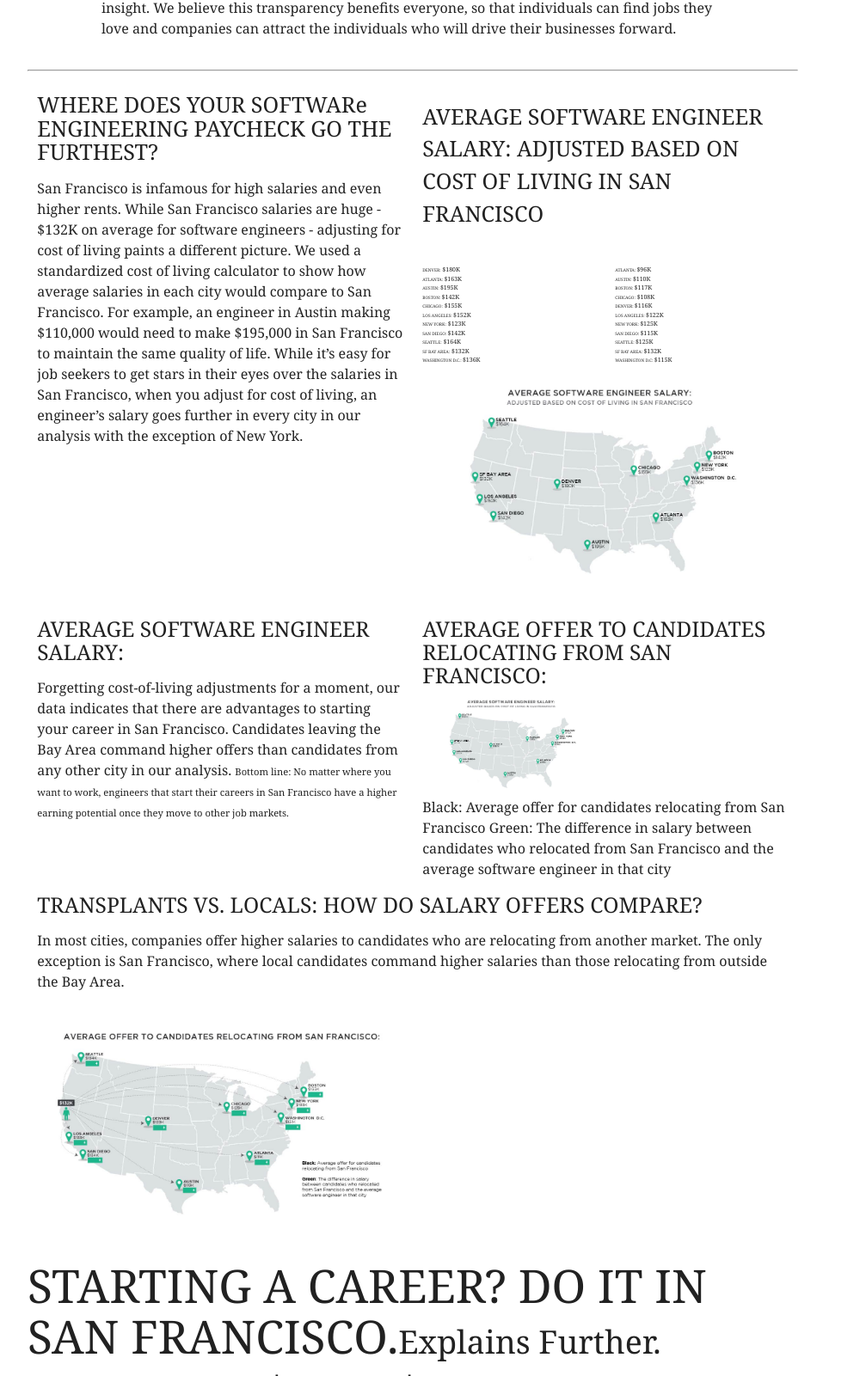
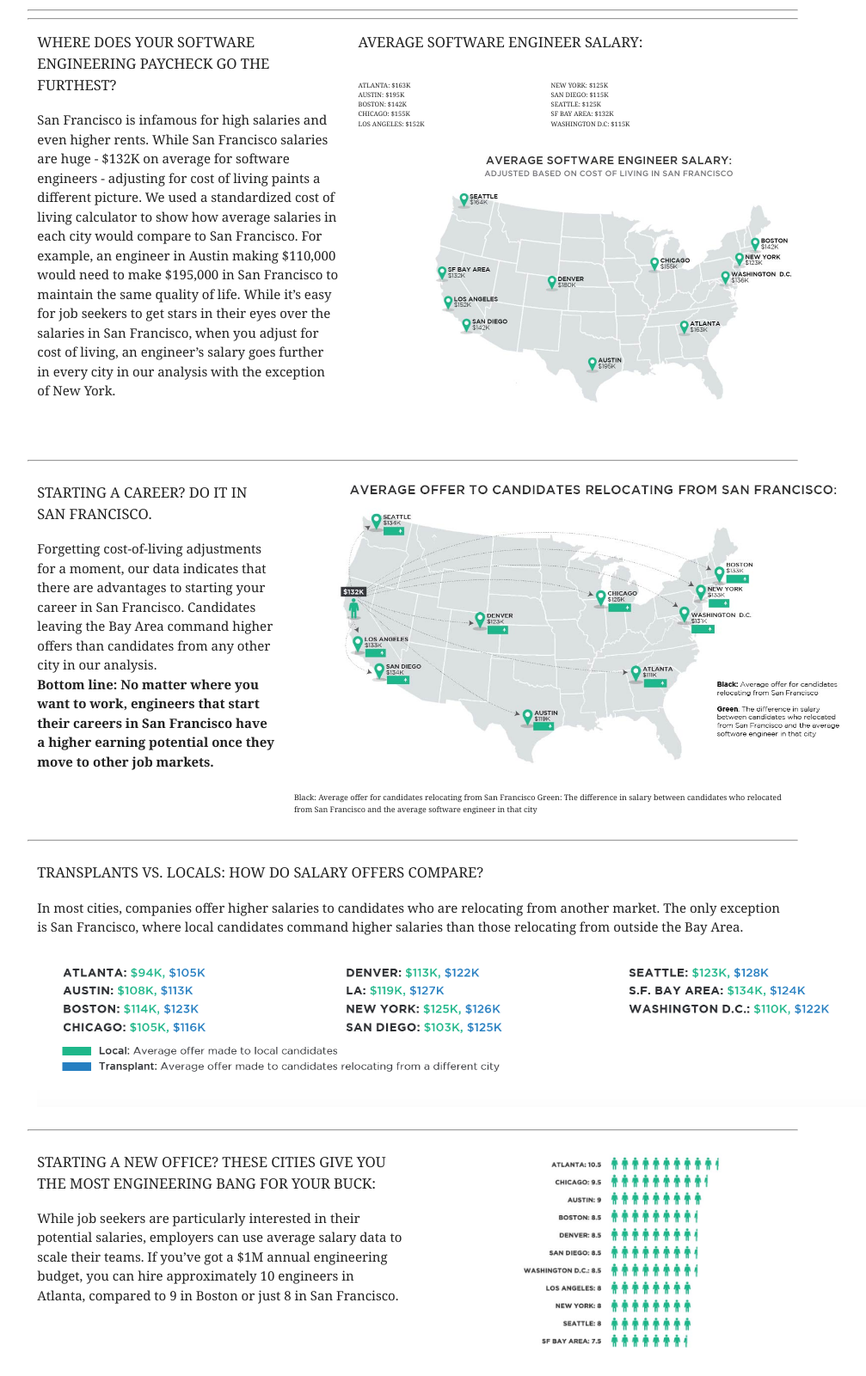
Before and after one commit to relative-rene/hiredPDF, a website: page index.html in a window 1280 px wide. Shown: the part 438-2039 px from the top of the page at 86% size, without its empty margins (160-1167 px from the left). Drawn offline with nearby package versions, Linux system fonts and the light colour scheme.

Commit message:
adds basic pdf layout

```diff
--- a/index.html
+++ b/index.html
@@ -24,17 +24,18 @@
       <div class="nav-wrapper">
         <a href="https://hired.com/" class="hired">Hired</a>
         <ul class="right hide-on-med-and-down">
-          <li class='center-align'>State of US Salaries Report</li>
+          <li style='font-size:1.2em'>State of US Salaries Report</li>
           <!-- Dropdown Trigger -->
           <li><a class="dropdown-button" href="#!" data-activates="dropdown1">Graphs<i class="material-icons right">arrow_drop_down</i></a></li>
         </ul>
       </div>
     </nav>
     <br>
+    <!--  first page -->
     <div class ="container">
       <div class="row">
-        <div class= 'header col s10 offset-s1'>
-          <h5> HIRED’S STATE OF SALARIES REPORT</h5>
+        <div class= 'header col s12'>
+          <p class="topic"> HIRED’S STATE OF SALARIES REPORT</p>
           <p>
             Hired, the company on a mission to get everyone a job they love, has tapped into its
             data to reveal insights on software engineers’ salaries and the hiring market more
@@ -45,6 +46,7 @@
             company size, years of candidate experience or location, while many job sites are
             based on anonymous, self-reported data which can vary widely in accuracy. Hired’s
             data, on the other hand, is based on actual job offers made to real people.
+            <br>
             Our inaugural State of Salaries report is part of a larger effort to bring more
             transparency to the hiring process. We want to empower candidates to understand
             their market value based on their skills and experience so that they can approach the
@@ -55,11 +57,12 @@
           </p>
         </div>
       </div>
+    <!-- page two -->
         <hr>
         <div class="row">
-          <div class="first col s12 m6">
-            <h5 class="flow-text">WHERE DOES YOUR SOFTWARe ENGINEERING PAYCHECK GO THE FURTHEST?</h5>
-            <p class="lead">
+          <div class="col s12 m5">
+            <p class="topic">WHERE DOES YOUR SOFTWARE ENGINEERING PAYCHECK GO THE FURTHEST?</p>
+            <p>
               San Francisco is infamous for high salaries and
               even higher rents. While San Francisco salaries
               are huge - $132K on average for software
@@ -77,32 +80,20 @@
               exception of New York.
             </p>
           </div>
-          <div class="first col s12 m6 flow-text">
-            <p>AVERAGE SOFTWARE ENGINEER SALARY: ADJUSTED BASED ON COST OF LIVING IN SAN FRANCISCO</p>
+          <div class="col s12 m7">
+            <p class='topic'>AVERAGE SOFTWARE ENGINEER SALARY:</p>
           </div>
-            <div class="first col s6 m3">
+            <div class="left-align col s6 m3">
               <ul>
-                <li><span class="city">DENVER:</span> $180K</li>
                 <li><span class="city">ATLANTA: </span>$163K</li>
                 <li><span class="city">AUSTIN: </span>$195K</li>
                 <li><span class="city">BOSTON: </span>$142K</li>
                 <li><span class="city">CHICAGO:</span> $155K</li>
                 <li><span class="city">LOS ANGELES: </span>$152K</li>
-                <li><span class="city">NEW YORK:</span> $123K</li>
-                <li><span class="city">SAN DIEGO: </span>$142K</li>
-                <li><span class="city">SEATTLE:</span> $164K</li>
-                <li><span class="city">SF BAY AREA:</span> $132K</li>
-                <li><span class="city">WASHINGTON D.C.: </span>$136K</li>
               </ul>
             </div>
-              <div class="first col s6 m3">
+            <div class="left-align col s6 m3">
               <ul>
-                <li><span class="city">ATLANTA: </span>$96K</li>
-                <li><span class="city">AUSTIN: </span>$110K</li>
-                <li><span class="city">BOSTON: </span>$117K</li>
-                <li><span class="city">CHICAGO:</span> $108K</li>
-                <li><span class="city">DENVER: </span>$116K</li>
-                <li><span class="city">LOS ANGELES: </span>$122K</li>
                 <li><span class="city">NEW YORK: </span>$125K</li>
                 <li><span class="city">SAN DIEGO: </span>$115K</li>
                 <li><span class="city">SEATTLE: </span>$125K</li>
@@ -110,98 +101,102 @@
                 <li><span class="city">WASHINGTON D.C: </span>$115K</li>
               </ul>
             </div>
-              <img class="summary-image img-square img-responsive pull-right" src="styles/images/average-eng.jpg">
+          <hr>
+          <div class="col m7">
+            <img id="average" src="styles/images/average-eng.jpg">
           </div>
+        </div>
+        <br>
+          <!-- page 3 -->
+        <hr>
         <div class="row">
-                <div class="col s6">
-                  <h5 class="topic">AVERAGE SOFTWARE ENGINEER SALARY:</h2>
-                    <p>Forgetting cost-of-living adjustments
-                    for a moment, our data indicates that
-                    there are advantages to starting your
-                    career in San Francisco. Candidates
-                    leaving the Bay Area command
-                    higher offers than candidates from
+          <div class="col m4">
+            <p class='topic'>STARTING A CAREER? DO IT IN SAN FRANCISCO.<p>
+            <p>
+              Forgetting cost-of-living adjustments for a moment, our data indicates that
+              there are advantages to starting your career in San Francisco. Candidates
+              leaving the Bay Area command higher offers than candidates from
               any other city in our analysis.
-                    <span id="sf-bottom">Bottom line: No matter where you
-                    want to work, engineers that start
-                    their careers in San Francisco have
-                    a higher earning potential once they
-                    move to other job markets.</span></p>
+              <br>
+              <span style="font-weight:bold">
+                Bottom line: No matter where you want to work, engineers that start
+                their careers in San Francisco have a higher earning potential once
+                they move to other job markets.
+              </span>
+            </p>
           </div>
-                <div class="col s6">
-                  <h5>AVERAGE OFFER TO CANDIDATES RELOCATING FROM SAN FRANCISCO:</h5>
-                  <img class="summary-image img-suqare img-responsive pull-left" src="styles/images/average-eng.jpg">
-                  <div id="relo-explained">
+          <div class="col m8">
+              <img id="average-relo" src="styles/images/average-relo.jpg">
+            <p style="font-size:.6em">
               Black: Average offer for candidates relocating from San Francisco
               Green: The difference in salary between candidates who relocated from San Francisco and the average
               software engineer in that city
+            </p>
           </div>
         </div>
+
+        <hr>
+
+        <div class="row">
           <div class="col s12">
-                  <h5>TRANSPLANTS VS. LOCALS: HOW DO SALARY OFFERS COMPARE?</h5>
+            <p class="topic">TRANSPLANTS VS. LOCALS: HOW DO SALARY OFFERS COMPARE?</p>
               <p>
                 In most cities, companies offer higher salaries to candidates who are relocating from another market. The only
                 exception is San Francisco, where local candidates command higher salaries than those relocating from outside
                 the Bay Area.
               </p>
+              <img class="local-trans" src="styles/images/local-transplant.png">
             </div>
           </div>
 
-        <img class="summary-image img-suqare img-responsive pull-right" src="styles/images/average-relo.jpg">
-        <h2 class="summary-heading">STARTING A CAREER? DO IT IN SAN FRANCISCO.<span class="text-muted">Explains Further.</span>
+          <hr>
 
-
-    <div id="average-relo">
+          <div class="row">
+            <div class="col m6">
+              <p class="topic">STARTING A NEW OFFICE? THESE CITIES GIVE YOU THE MOST ENGINEERING BANG FOR YOUR BUCK:</p>
+              <p>
+                While job seekers are particularly interested in their potential salaries,
+                employers can use average salary data to scale their teams. If you’ve got
+                a $1M annual engineering budget, you can hire approximately 10 engineers
+                in Atlanta, compared to 9 in Boston or just 8 in San Francisco.
+              </p>
             </div>
-
-
-
-  ATLANTA: $94K, $105K
-  AUSTIN: $108K, $113K
-  BOSTON: $114K, $123K
-  CHICAGO: $105K, $116K
-  DENVER: $113K, $122K
-  LA: $119K, $127K
-  NEW YORK: $125K, $126K
-  SAN DIEGO: $103K, $125K
-  SEATTLE: $123K, $128K
-  S.F. BAY AREA: $134K, $124K
-  WASHINGTON D.C.: $110K, $122K
-
-
-
-
-  <h5>STARTING A NEW OFFICE? THESE
-  CITIES GIVE YOU THE MOST ENGINEERING
-  BANG FOR YOUR BUCK:<h5>
-  While job seekers are particularly interested in their potential
-  salaries, employers can use average salary data to scale their
-  teams. If you’ve got a $1M annual engineering budget, you
-  can hire approximately 10 engineers in Atlanta, compared to
-  9 in Boston or just 8 in San Francisco.
+            <div class="col m6">
+              <img id="people-chart" src="styles/images/people-chart.jpg">
+            </div>
+          </div>
           <hr>
-  MID-SIZED COMPANIES OFFER HIGHEST SALARIES:
+          <div class="row">
+            <div class="col s12">
+              <p class="topic"> MID-SIZED COMPANIES OFFER HIGHEST SALARIES: </p>
+              <p>
                 Our data shows that salary and number of employees are positively correlated until we reach the 201-500
                 employee mark, and then the numbers start to go back down. One possible reason for this is the availability of
                 salary alternatives as part of an overall compensation package. For example, companies with less than 200
                 people are usually in the series b or below stage, and can offer more equity, whereas many companies with more
                 than 500 people are publicly traded and can offer stock packages. Those in the middle have less equity to give
                 and typically aren’t publicly traded, so higher salaries may be a way to keep offers competitive.
-<div id="explain-people">  Local: Average offer made to local candidates
-  Transplant: Average offer made to candidates relocating from a different city
-  5
+              </p>
             </div>
-<div id="people-chart"><img src="styles/images/people-chart.jpg"></div>
-<h4>METHODOLOGY</h4>
-<p>This report is based on proprietary information gathered and analyzed by Hired’s
+            <img class="bargraph" src="styles/images/bargraph.png">
+          </div>
+          <div class="row">
+            <div class='col s10 offset-s1'>
+              <br>
+              <h5>METHODOLOGY</h5>
+              <hr>
+              <p>
+                This report is based on proprietary information gathered and analyzed by Hired’s
                 product data science team. For the purpose of this report, we focused on software
                 engineers in 11 cities. The salaries included reflect more than 80,000 interview
                 requests and job offers from the past year facilitated through our marketplace of
                 more than 3,000 participating companies and 10,000 job seekers.
               </p>
-
-<h4>ABOUT HIRED</h4>
-<p>Hired is on a mission to get everyone a job they love. Starting with in-demand tech
+              <br>
+              <h5>ABOUT HIRED</h5>
+              <hr>
+              <p>
+                Hired is on a mission to get everyone a job they love. Starting with in-demand tech
                 and sales roles, we’ve built a marketplace that brings together highly qualified
                 individuals with the companies who want to hire them. Users on the Hired platform
                 receive objective guidance throughout the interview process from a dedicated Talent
@@ -214,6 +209,12 @@ traditional methods. Hired is headquartered in San Francisco, with offices in ne
                 dozen cities in North America and Europe and plans to expand to a variety of
                 industries and job categories.
               <p>
+            </div>
+          </div>
+        </div>
+        <footer>
+          <div class="topic">HIRED</div>
+        </footer>
 
     <!--Import jQuery before materialize.js-->
     <script type="text/javascript" src="https://code.jquery.com/jquery-2.1.1.min.js"></script>
--- a/styles/stylesheet.css
+++ b/styles/stylesheet.css
@@ -1,8 +1,7 @@
 
 body {
   font-family: "Georgia",  "Arial";
-  font-size: 16px;
-
+  font-size: 1em;
 }
 
 a:hover {
@@ -13,20 +12,27 @@ a:hover {
   background-color: rgb(87,91,107);
   color: #fff;
 }
-
+.hired {
+  font-size: 1.2em;
+}
 hr {
   color:#1CB78C;
 }
 img {
-  max-width: 50%;
-  max-height: 50%
+  max-width: 120%;
+  max-height: 120%;
+  margin:0;
+  padding:0;
 }
 span {
-  font-size: 70%;
+  font-size: 1em;
   text-align: center;
   margin: 0;
 }
 
 ul li {
-  font-size: 7px
+  font-size: .5em;
 }
+.topic {
+  font-size: 1.1em;
+}
```
Also changed, not shown: styles/images/bargraph.png (added), styles/images/local-transplant.png (added). Lines whose indentation alone changed are shown as unchanged.
